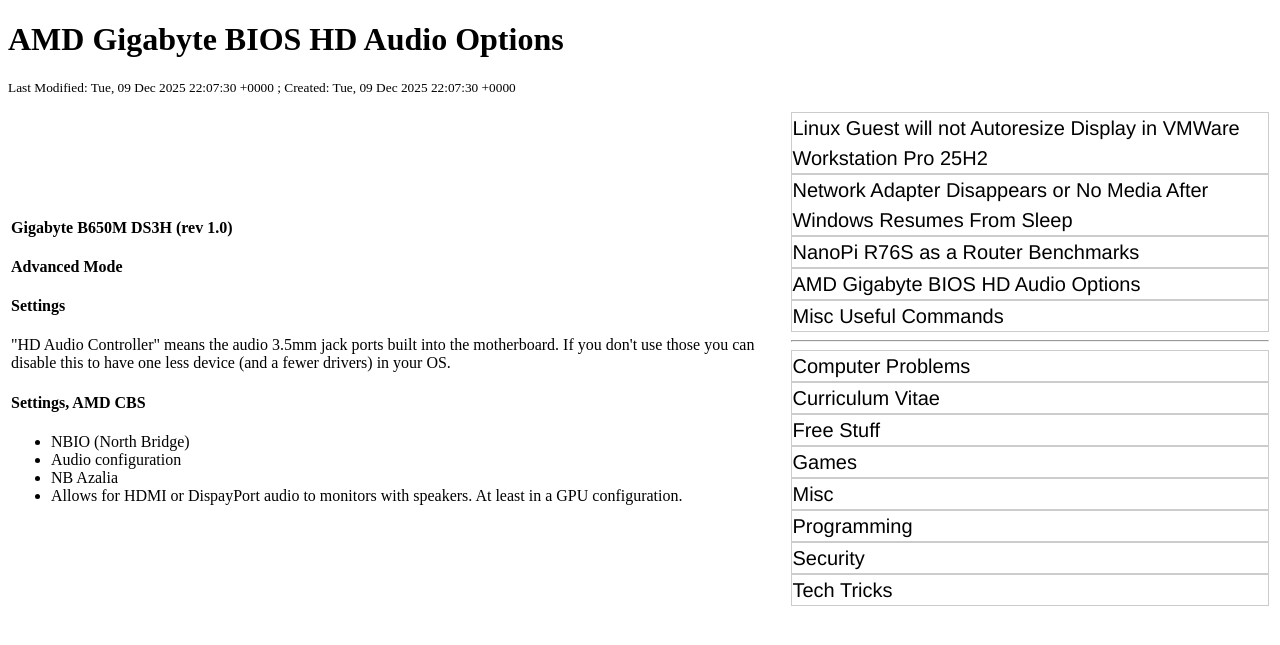
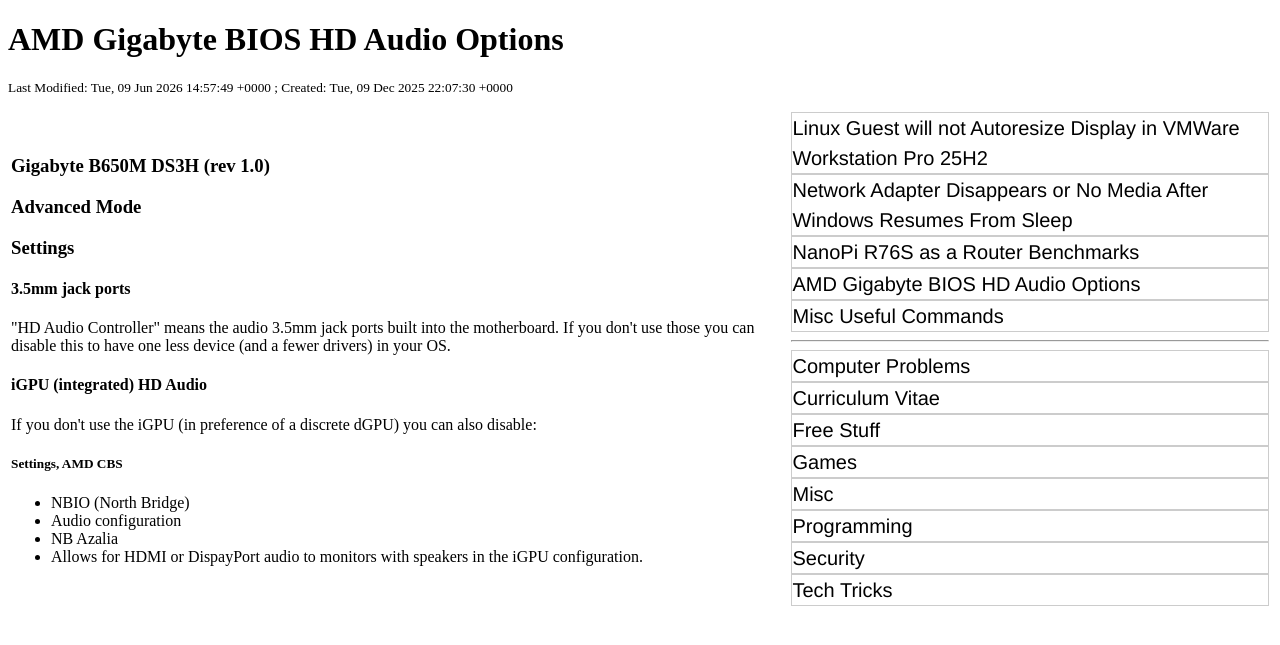
Before and after one commit to rbeede/rbeede.github.io, a Jekyll site: the page built from _posts/2025-12-09-AMD_Gigabyte_BIOS_HD_Audio_Options.html, in a window 1280 px wide. Shown: the top 645 px of the page. Built offline with Jekyll 4.4.1, drawn with Linux system fonts in a browser that asks for light colours.

Commit message:
Revise headers and iGPU audio options in BIOS guide
Updated section headers and clarified iGPU audio settings.

```diff
--- a/_posts/2025-12-09-AMD_Gigabyte_BIOS_HD_Audio_Options.html
+++ b/_posts/2025-12-09-AMD_Gigabyte_BIOS_HD_Audio_Options.html
@@ -1,22 +1,28 @@
 ---
 creation_epoch: 1765318050
-lastmod_epoch: 1765318050
+lastmod_epoch: 1781017069
 categories: ['Tech Tricks']
 title: AMD Gigabyte BIOS HD Audio Options
 ---
 
-<h4>Gigabyte B650M DS3H (rev 1.0)</h4>
+<h3>Gigabyte B650M DS3H (rev 1.0)</h3>
 
-<h4>Advanced Mode</h4>
+<h3>Advanced Mode</h3>
 
-<h4>Settings</h4>
+<h3>Settings</h3>
+
+<h4>3.5mm jack ports</h4>
 
 "HD Audio Controller" means the audio 3.5mm jack ports built into the motherboard. If you don't use those you can disable this to have one less device (and a fewer drivers) in your OS.
 
-<h4>Settings, AMD CBS</h4>
+<h4>iGPU (integrated) HD Audio</h4>
+
+If you don't use the iGPU (in preference of a discrete dGPU) you can also disable:
+
+<h5>Settings, AMD CBS</h5>
 <ul>
   <li>NBIO (North Bridge)</li>
   <li>Audio configuration</li>
   <li>NB Azalia</li>
-  <li>Allows for HDMI or DispayPort audio to monitors with speakers. At least in a GPU configuration.</li>
+  <li>Allows for HDMI or DispayPort audio to monitors with speakers in the iGPU configuration.</li>
 </ul>
```
